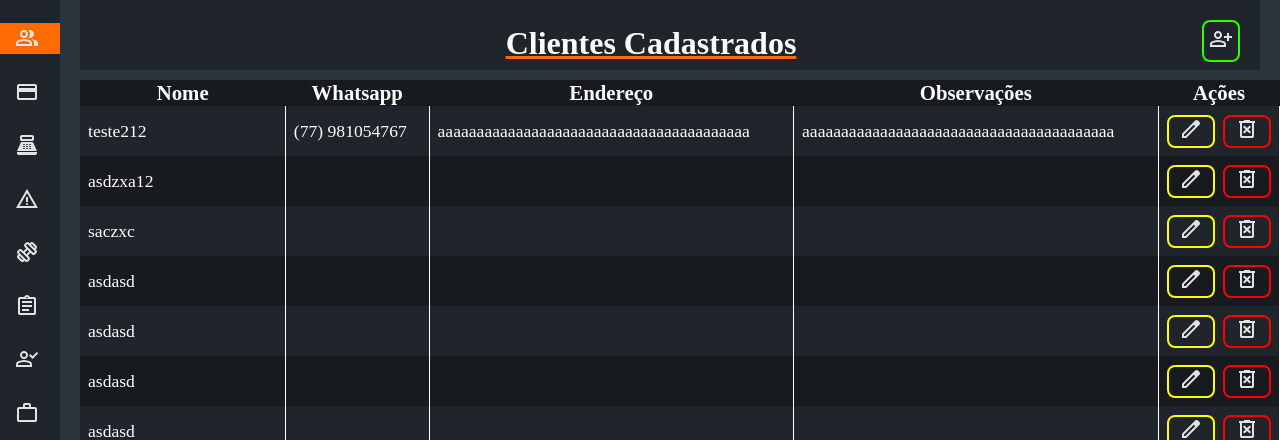
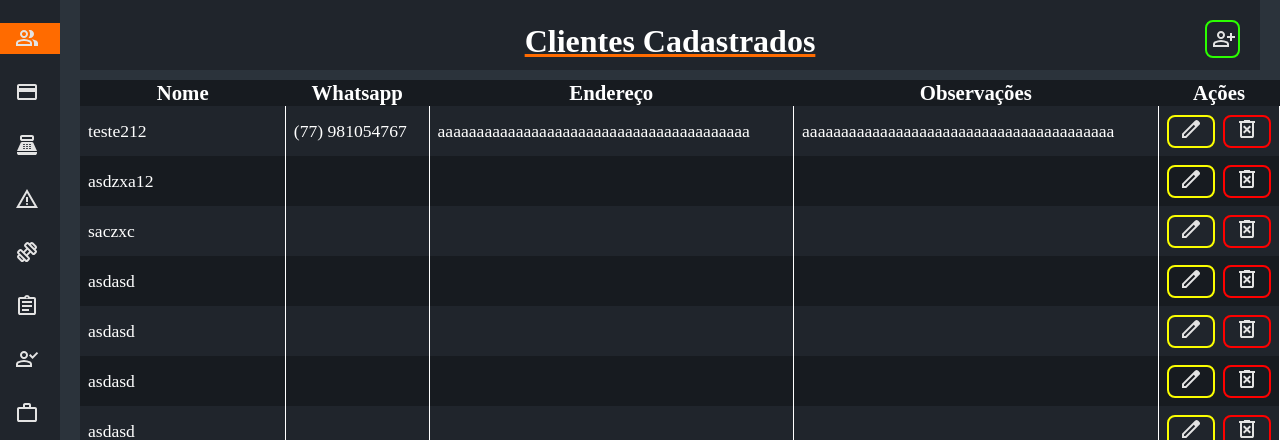
Before and after one commit to iBahiaaaa/SistemaDeCadastroDeClientes, a Flask app: page / in a window 1280 px wide. Shown: the part 80-520 px from the top of the page. Run offline with Flask 3, Linux system fonts and the light colour scheme; data comes from the database, SQL or seed files in the repository.

Commit message:
ajustes botao cadastrar novo cliente

```diff
--- a/frontend/static/css/clientes.css
+++ b/frontend/static/css/clientes.css
@@ -23,7 +23,10 @@ main {
 }
 
 #divTituloListaClientes {
+    position: relative;
+
     display: flex;
+    justify-content: flex-end;
     align-items: center;
 }
 
@@ -53,11 +56,11 @@ main {
         text-shadow: 0 0 3px black;
     }
 
-    h1:hover{
+    h1:hover {
         background-color: var(--cor4);
     }
 
-    img{
+    img {
         margin-left: 15px;
         margin-right: 30px;
     }
@@ -67,25 +70,25 @@ main {
     width: 250px;
     animation-duration: 1s;
 
-    img{
+    img {
         margin-right: 30px;
         animation-duration: 1s;
     }
 }
 
-#paginaAtual{
+#paginaAtual {
     background-color: var(--cor4);
 }
 
-#sairLateral{
+#sairLateral {
     background-color: #ff0000;
     margin-top: auto;
 }
 
-#sairLateral:hover{
+#sairLateral:hover {
     background-color: #ce0000;
 
-    h1{
+    h1 {
         background-color: #ce0000;
     }
 }
@@ -102,18 +105,31 @@ main {
 }
 
 #botaoCadastrar {
+    display: flex;
+    align-items: center;
+    gap: 8px;
+    justify-content: flex-start;
+
     color: white;
     border: 2px solid #2bff00;
     border-radius: 8px;
     padding: 5px;
     background: transparent;
     font-size: 1em;
-    width: fit-content;
-    justify-content: center;
+    width: 35px;
+    white-space: nowrap;
+    overflow: hidden;
+    transition: width 0.3s ease;
 }
 
 #botaoCadastrar:hover {
     background-color: #2bff002d;
+    width: 180px;
+    animation-duration: 1s;
+}
+
+#spanBotaoCadastrar{
+
 }
 
 #botaoCadastrar:active {
@@ -164,6 +180,10 @@ main {
     margin: 5px 0 0 0;
     flex: 1;
     text-align: center;
+
+    position: absolute;
+    left: 50%;
+    transform: translateX(-50%);
 }
 
 #conteudoTabelaListaClientes {
--- a/frontend/templates/clientes.html
+++ b/frontend/templates/clientes.html
@@ -37,7 +37,10 @@
             <section id="cadastroClientes">
                 <div id="divTituloListaClientes">
                     <h2 id="tituloListaClientes">Clientes Cadastrados</h2>
-                    <button title="Cadastrar novo cliente" id="botaoCadastrar" type="submit"><img src="../static/imagens/person_add.svg" alt=""></button>
+                    <button title="Cadastrar novo cliente" id="botaoCadastrar" type="submit">
+                        <img src="../static/imagens/person_add.svg" alt="">
+                        <span id="spanBotaoCadastrar">Cadastrar cliente</span>
+                    </button>
                 </div>
             </section>
             <div id="conteudoTabelaListaClientes">
```
